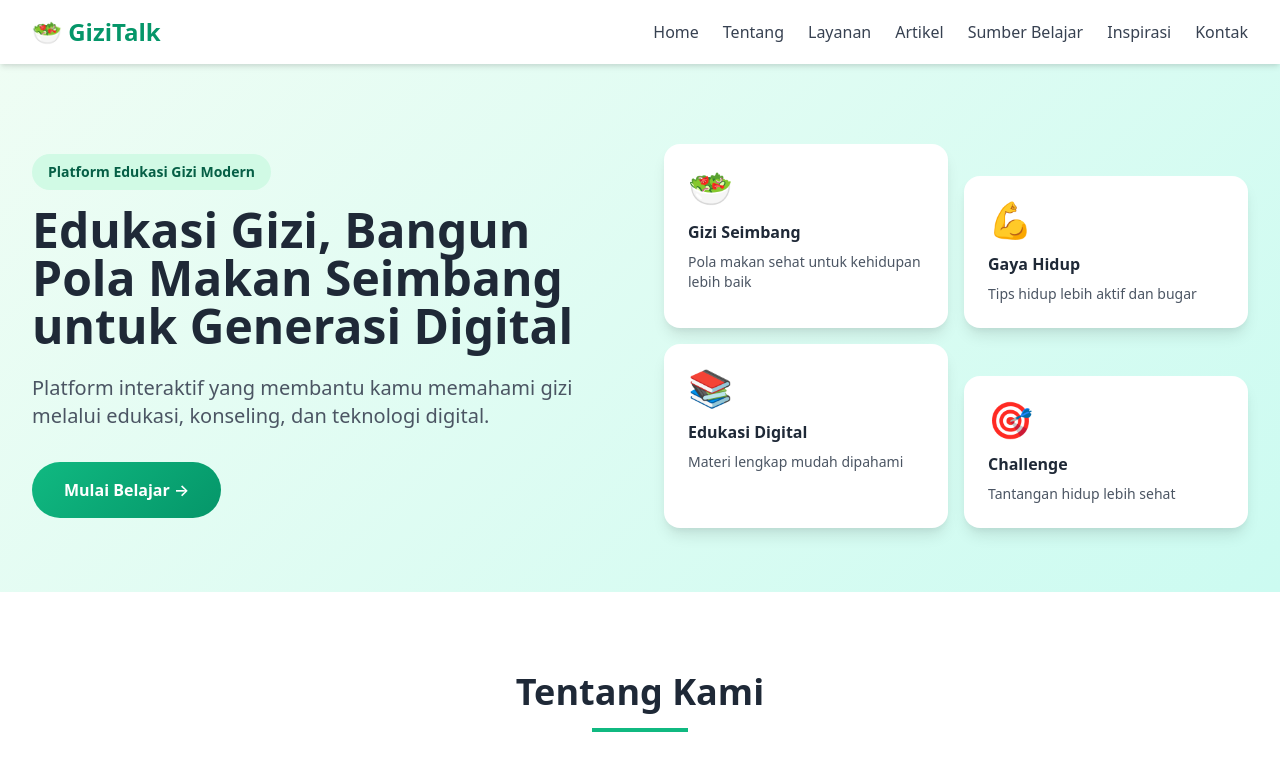
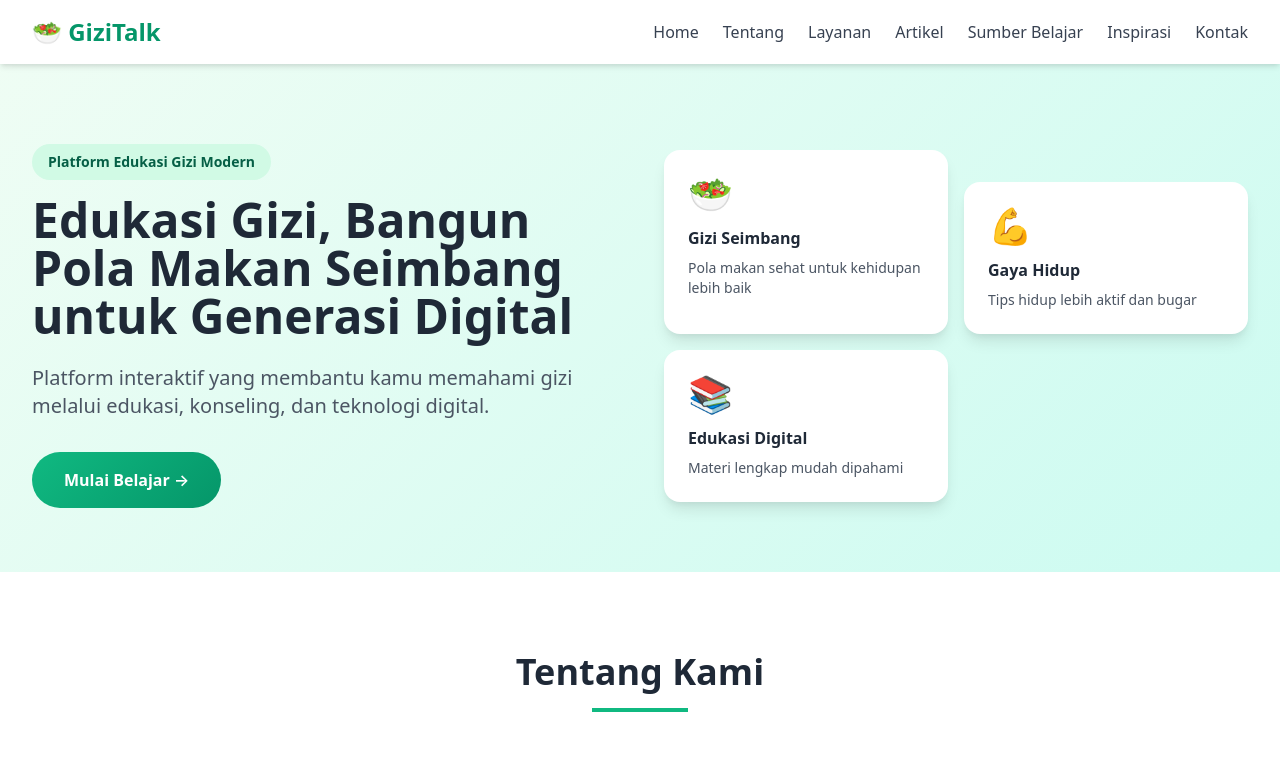
Before and after one commit to spyustrrrrr/web-gizi, a plain HTML site: page index.html in a window 1280 px wide. Shown: the top 773 px of the page. Drawn offline with nearby package versions, Linux system fonts and the light colour scheme.

Commit message:
hapus challenge

```diff
--- a/index.html
+++ b/index.html
@@ -94,11 +94,6 @@
                         <div class="text-4xl mb-3">📚</div>
                         <h3 class="font-bold text-gray-800 mb-2">Edukasi Digital</h3>
                         <p class="text-sm text-gray-600">Materi lengkap mudah dipahami</p>
-                    </div>
-                    <div class="bg-white rounded-2xl shadow-lg p-6 card-hover mt-8">
-                        <div class="text-4xl mb-3">🎯</div>
-                        <h3 class="font-bold text-gray-800 mb-2">Challenge</h3>
-                        <p class="text-sm text-gray-600">Tantangan hidup lebih sehat</p>
                     </div>
                 </div>
             </div>
@@ -258,7 +253,7 @@
                 <div class="bg-white rounded-2xl shadow-lg p-8 flex flex-col items-center card-hover">
                     <div class="text-4xl mb-4">🎬</div>
                     <h3 class="text-lg font-bold text-gray-800 mb-2">Video Edukasi</h3>
-                    <a href="#" class="text-green-600 font-semibold hover:underline">Tonton</a>
+                    <a href="https://youtu.be/JuRD8gSdmps?si=eCbpug_OTYYxEPLE" class="text-green-600 font-semibold hover:underline">Tonton</a>
                 </div>
             </div>
         </div>
```
